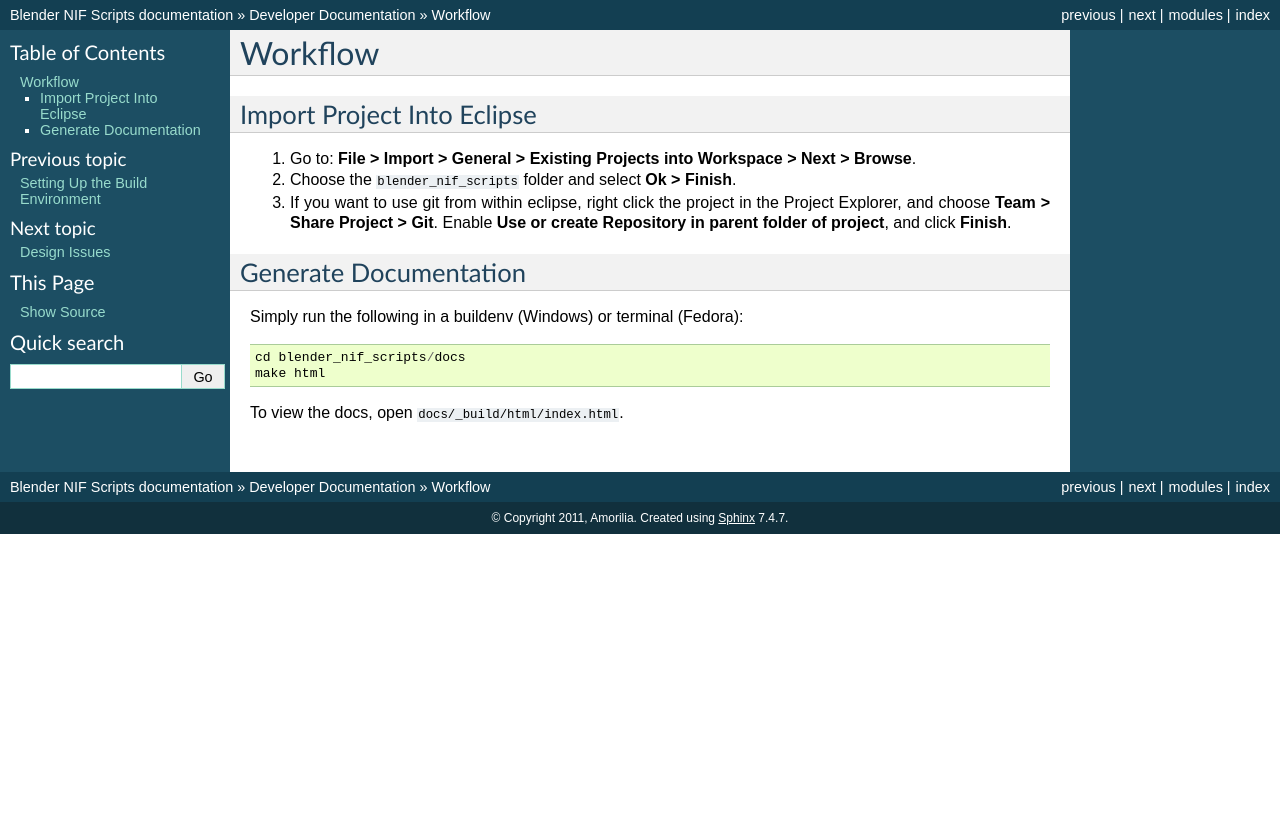
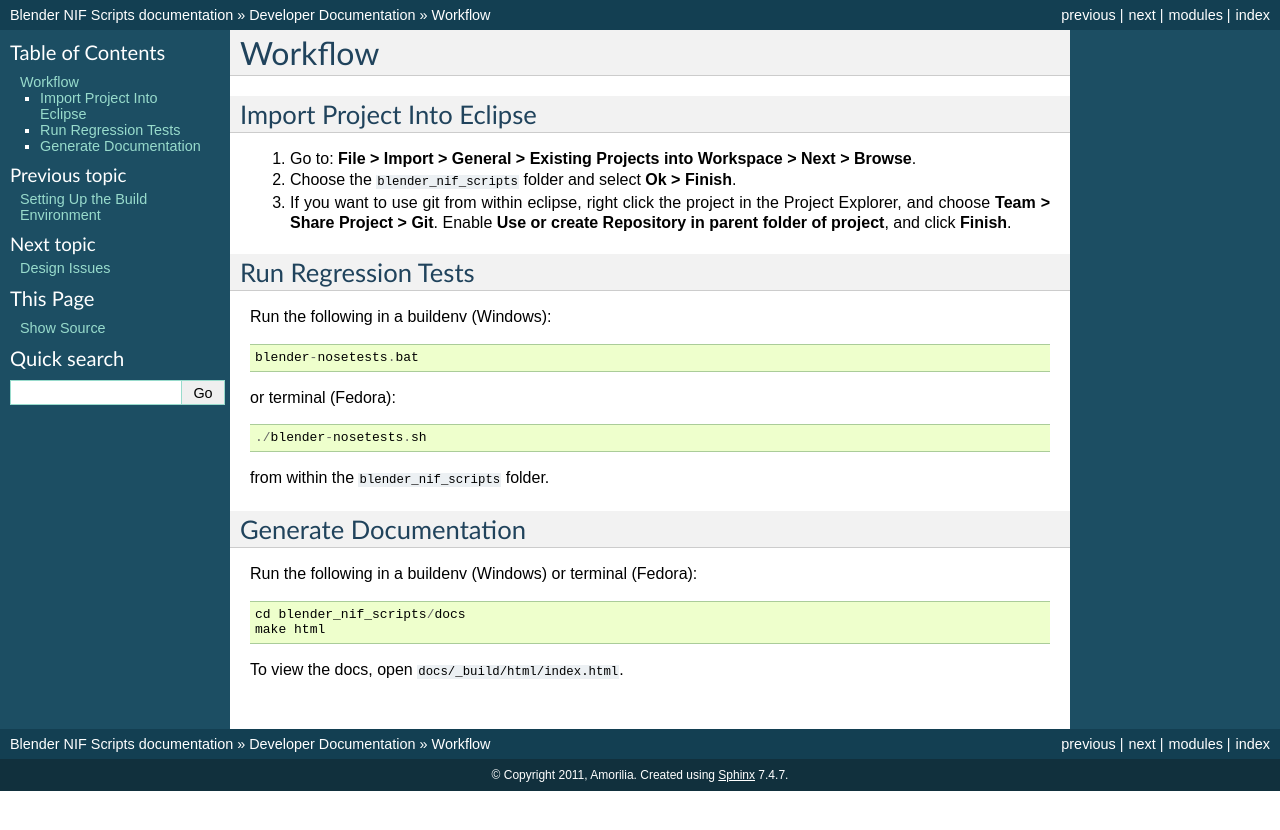
Before and after one commit to niftools/blender_niftools_addon, a Sphinx documentation site: the page built from docs/development/workflow.rst, in a window 1280 px wide. Shown: the top 830 px of the page. Built offline with Sphinx 7.4.7, drawn with Linux system fonts in a browser that asks for light colours; formulas are drawn with MathJax 3; the version number could not be read and is left out.

Commit message:
Document how to run the regression tests.

```diff
--- a/docs/development/workflow.rst
+++ b/docs/development/workflow.rst
@@ -13,10 +13,23 @@
    Enable **Use or create Repository in parent folder of project**,
    and click **Finish**.
 
+Run Regression Tests
+--------------------
+
+Run the following in a buildenv (Windows)::
+
+  blender-nosetests.bat
+
+or terminal (Fedora)::
+
+  ./blender-nosetests.sh
+
+from within the ``blender_nif_scripts`` folder.
+
 Generate Documentation
 ----------------------
 
-Simply run the following in a buildenv (Windows) or terminal (Fedora)::
+Run the following in a buildenv (Windows) or terminal (Fedora)::
 
   cd blender_nif_scripts/docs
   make html
```
